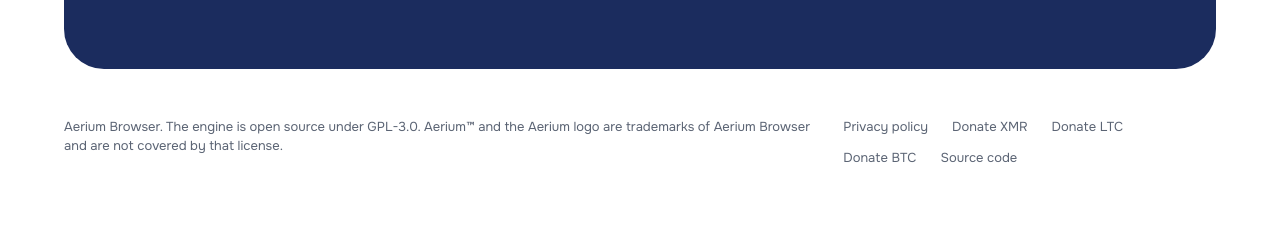
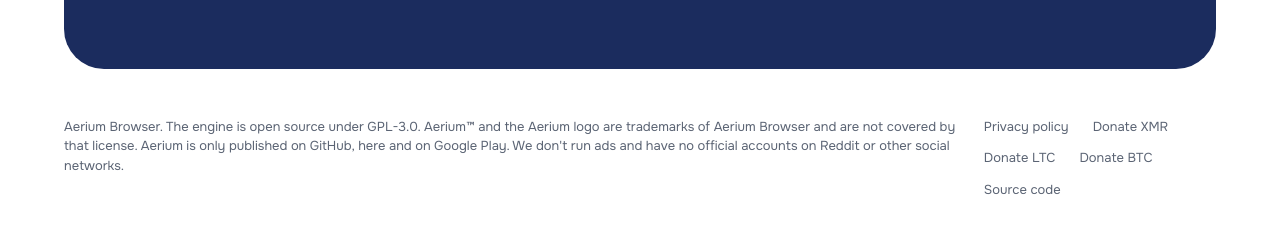
Before and after one commit to aerium-browser/aerium-browser.github.io, a plain HTML site: page index.html in a window 1280 px wide. Shown: the part 4834-5067 px from the top of the page. Before the commit the page ends 5042 px from the top, so only its background shows below. Drawn offline with Linux system fonts and the light colour scheme; no server answers.

Commit message:
official channels in the footer

```diff
--- a/index.html
+++ b/index.html
@@ -320,7 +320,7 @@
 </main>
 
 <footer id="support">
- <span>Aerium Browser. The engine is open source under GPL-3.0. Aerium&trade; and the Aerium logo are trademarks of Aerium Browser and are not covered by that license.</span>
+ <span>Aerium Browser. The engine is open source under GPL-3.0. Aerium&trade; and the Aerium logo are trademarks of Aerium Browser and are not covered by that license. Aerium is only published on GitHub, here and on Google Play. We don't run ads and have no official accounts on Reddit or other social networks.</span>
  <nav>
   <a href="/privacy/">Privacy policy</a>
   <a href="/donate/xmr/">Donate XMR</a>
```
Also changed, not shown: donate/btc/index.html (+1 -1 lines), donate/ltc/index.html (+1 -1 lines), donate/xmr/index.html (+1 -1 lines), obtainium/index.html (+1 -1 lines), privacy/index.html (+1 -1 lines).
